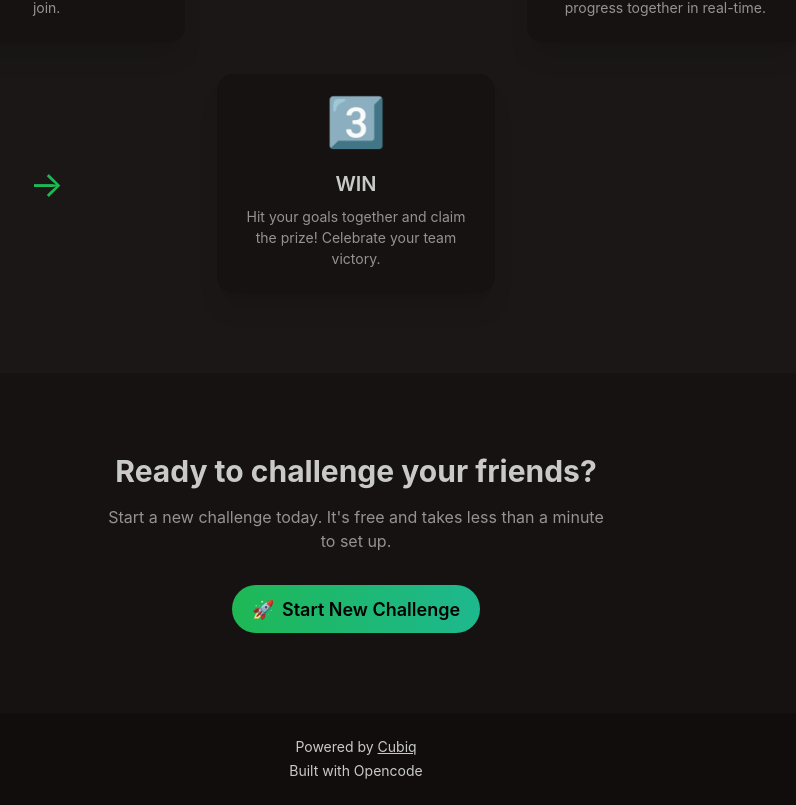
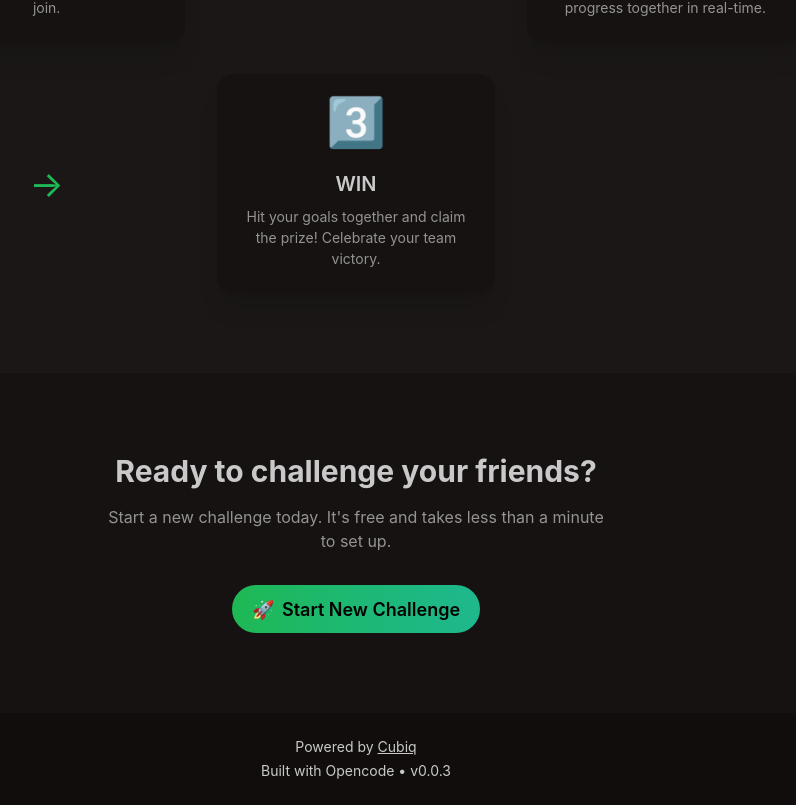
Before and after one commit to borumbombum/challenge-machine, a SvelteKit app: page / in a window 1280 px wide. Shown: the part 1091-1896 px from the top of the page, without its empty margins (284-1080 px from the left). Built offline with nearby package versions, Linux system fonts and the light colour scheme; no server answers; the database is empty.

Commit message:
Add app version to footer, fix /start page script, add page titles

```diff
--- a/package.json
+++ b/package.json
@@ -1,7 +1,7 @@
 {
 	"name": "challenge",
 	"private": true,
-	"version": "0.0.2",
+	"version": "0.0.3",
 	"type": "module",
 	"scripts": {
 		"dev": "vite dev",
--- a/src/app.d.ts
+++ b/src/app.d.ts
@@ -24,6 +24,8 @@ declare global {
 		// interface PageState {}
 		// interface Platform {}
 	}
+
+	const __APP_VERSION__: string;
 }
 
 export {};
--- a/src/routes/+page.svelte
+++ b/src/routes/+page.svelte
@@ -170,7 +170,7 @@
 				Powered by <a href="https://www.cubiq.lat" class="link" target="_blank" rel="noopener noreferrer">Cubiq</a>
 			</p>
 			<p class="text-sm">
-				Built with Opencode
+				Built with Opencode • v{__APP_VERSION__}
 			</p>
 		</div>
 	</footer>
--- a/vite.config.ts
+++ b/vite.config.ts
@@ -1,7 +1,13 @@
 import { sveltekit } from '@sveltejs/kit/vite';
 import tailwindcss from '@tailwindcss/vite';
 import { defineConfig } from 'vite';
+import { readFileSync } from 'fs';
+
+const pkg = JSON.parse(readFileSync('./package.json', 'utf-8'));
 
 export default defineConfig({
-	plugins: [tailwindcss(), sveltekit()]
+	plugins: [tailwindcss(), sveltekit()],
+	define: {
+		__APP_VERSION__: JSON.stringify(pkg.version)
+	}
 });
```
